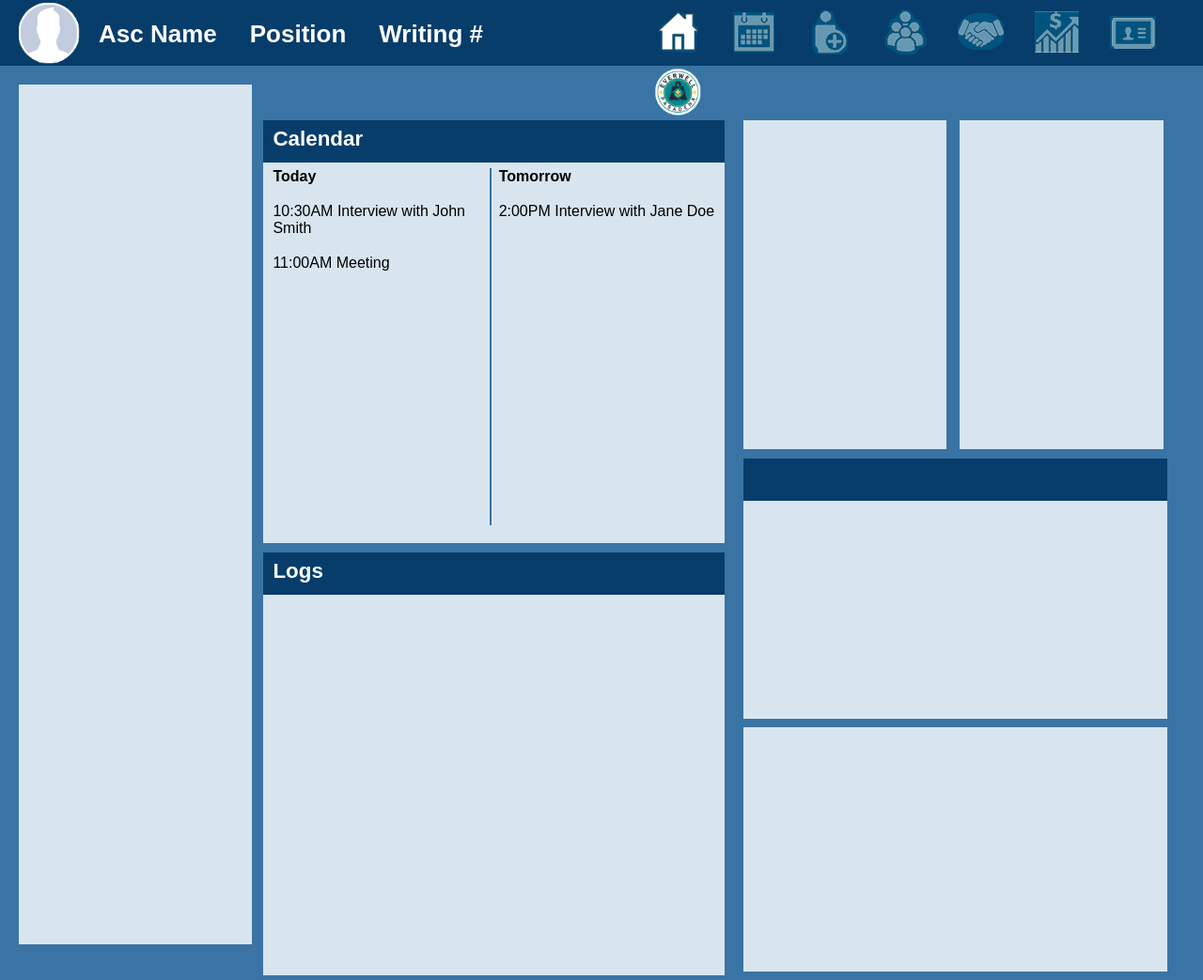
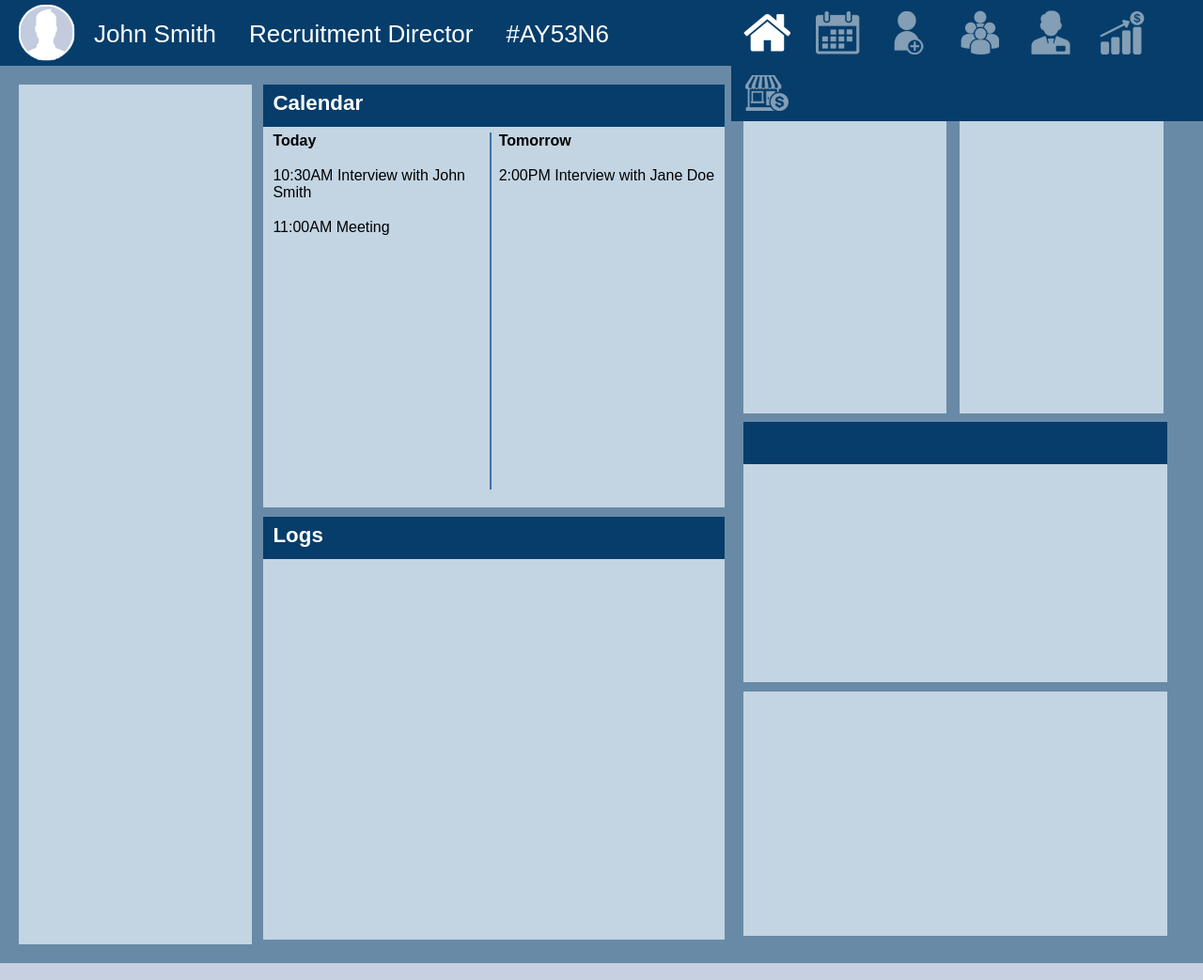
Before and after one commit to carmen-ng/ProjectX, a PHP site: page /home.html in a window 1280 px wide. Shown: the whole page at 94% size. Run offline with PHP 8.4, Linux system fonts and the light colour scheme; some libraries are stand-ins or nearby versions.

Commit message:
changed menu icons & css

```diff
--- a/home.css
+++ b/home.css
@@ -5,18 +5,23 @@ body, html{
 	background-color: #3a74a4;
 }
 
+.nav{
+	width: 100%;
+	top: 0;
+	position: fixed;
+	color: #fff;
+	background-color: #063d6b;
+	height: 70px;
+}
+
 *{
 	font-family: 'Century Gothic', sans-serif;
 }
-.nav {
-	background-color: #063d6b;
-	height: 70px;
-	width: 100%;}
 .ham {margin: 22px 25px 17px 25px;}
 .face {
-	margin-top: 3px;
+	margin-top: 5px;
 	padding-left: 20px;
-	width: 65px;}
+	width: 60px;}
 .asc {margin: 42px 15px 39px 19px;}
 .everwell-logo {
 	width: 60%;
@@ -25,34 +30,53 @@ body, html{
 	padding-top: 5%;}
 .nav-left h1 {
 	font-size: 26px;
+	font-weight: 500;
 	padding-left: 20px;
 	margin: 22px 15px 18px 0px;}
 li {
+	list-style-type: none;
 	float: left;
-	list-style-type: none;}
+}
 a {
 	text-decoration: none;
 	color: #fff;}
+
 .nav-logo {
 	width: 50px;
-	padding-top: 18%;
-	padding-right: 19%;}
+	padding: 0;
+	margin: 10px 0 0 0;
+
+}
 .nav-left {
-	width: 48%;
+	height: 70px;
+	margin-left: 0px;
+	float: left;
+	background-color: #063d6b;
 }
 .nav-right {
-	margin-right: 0px;
+	right: -10px;
 	text-align: right;
-	float: right;
-	width: 48%;
+	position: fixed;
+	width: 40%;
+	background-color: #063d6b;
 }
-.nav-right li {
-	padding-left: 5%;
+.nav-right li{
+	margin: 0 2.5% 0 2.5%;
+}
+
+.nav-right .nav-logo{
+	-webkit-mask-image:-webkit-linear-gradient(top, rgba(58,116,164, 0.5), rgba(58,116,164, 0.5));
+}
+
+.nav-right li a img:hover, .nav-right .active img, .nav-right .logo-last {
+	-webkit-mask-image: none;
+
 }
 .body {
-	background-color: #3a74a4;
+	background-color: #698aa6;
 	height: 915px;
-	padding: 20px;}
+	padding: 20px;
+	margin-top: 70px;}
 
 .content{
 	margin: -38px 10px 10px 10px;
@@ -69,18 +93,17 @@ a {
 }
 
 .left{
-	background-color: #d8e5ef;
+	background-color: #c3d5e3;
 	height: 100%;
 	float: left;
 	width: 20%;}
 .middle {
 	float: left;
-	position: relative;
 	width: 40%;
 	margin-left: 1%;
 	height: 100%;}
 .calendar {
-	background-color: #d8e5ef;
+	background-color: #c3d5e3;
 	color: #000;
 	float: left;
 	height: 405px;
@@ -99,31 +122,30 @@ a {
 	float:right;
 }
 .logs {
-	background-color: #d8e5ef;
+	background-color: #c3d5e3;
 	height: 405px;
 	width: 99%;
 	float: left;
 	border-top: 45px solid #063d6b;}
 .right {
 	float: left;
-	position: relative;
 	width: 38%;}
 .right-left{
 	float: left;
 	width: 46%;
-	background-color: #d8e5ef;
+	background-color: #c3d5e3;
 	height: 350px;
 	margin-left: 3%;}
 .right-right {
 	float: left;
 	width: 46%;
-	background-color: #d8e5ef;
+	background-color: #c3d5e3;
 	height: 350px;
 	margin-left: 3%;}
 .right-top{
 	float: left;
 	width: 95.8%;
-	background-color: #d8e5ef;
+	background-color: #c3d5e3;
 	margin-top: 2%;
 	margin-left: 3%;;
 	height: 232px;
@@ -131,7 +153,7 @@ a {
 .right-bottom{
 	float: left;
 	width: 95.8%;
-	background-color: #d8e5ef;
+	background-color: #c3d5e3;
 	margin-top: 2%;
 	margin-left: 3%;
 	height: 260px;}
--- a/home.html
+++ b/home.html
@@ -13,9 +13,9 @@
 			<div class="nav">
 				<div class="nav-left">
 					<li><a href="#"><img class="face" src="images/face.png" alt=""></a></li>
-					<li><a href="#"><h1>Asc Name</h1></a></li>
-					<li><a href="#"><h1>Position</h1></a></li>
-					<li><a href="#"><h1>Writing #</h1></a></li>
+					<li><h1>John Smith</h1></li>
+					<li><h1>Recruitment Director</h1></li>
+					<li><h1>#AY53N6</h1></li>
 					<!-- codrop nav -->
 
 					<nav class="cbp-spmenu cbp-spmenu-vertical cbp-spmenu-left" id="cbp-spmenu-s1">
@@ -29,14 +29,13 @@
 					<!-- end .nav-left -->
 				</div>
 				<div class="nav-right">
-					<li><a href="home.html"><img class="nav-logo" src="images/home-home.png" alt=""></a></li>
-					<li><a href="#"><img class="nav-logo" src="images/home-cal.png" alt=""></a></li>
-					<li><a href="recruit/dashRec.html"><img class="nav-logo" src="images/home-rec.png" alt=""></a></li>
-					<li><a href="#"><img class="nav-logo" src="images/home-hr.png" alt=""></a></li>
-					<li><a href="#"><img class="nav-logo" src="images/home-lead.png" alt=""></a></li>
-					<li><a href="#"><img class="nav-logo" src="images/home-sales.png" alt=""></a></li>
-					<li><a href="#"><img class="nav-logo" src="images/home-acc.png" alt=""></a></li>
-					<li><a href="#"><img class="nav-logo logo-last" src="images/logo.png" alt=""></a></li>
+					<li><a href="home.html" class="active"><img class="nav-logo" src="images/icon-home.png" alt=""></a></li>
+					<li><a href="#"><img class="nav-logo" src="images/icon-cal.png" alt=""></a></li>
+					<li><a href="recruit/dashRec.html"><img class="nav-logo" src="images/icon-rec.png" alt=""></a></li>
+					<li><a href="#"><img class="nav-logo" src="images/icon-hr.png" alt=""></a></li>
+					<li><a href="#"><img class="nav-logo" src="images/icon-leads.png" alt=""></a></li>
+					<li><a href="#"><img class="nav-logo" src="images/icon-sales.png" alt=""></a></li>
+					<li><a href="#"><img class="nav-logo" src="images/icon-accounts-temp.png" alt=""></a></li>
 					<!-- end .nav-right -->
 				</div>
 				<!-- end .nav -->
--- a/login.css
+++ b/login.css
@@ -14,7 +14,7 @@ body, html{
 	margin-left: 30%;
 	margin-right: 30%;
 	height: 325px;
-	background-color: #3a74a4;
+	background-color: #698aa6;
 	text-align: center;
 }
 
@@ -41,7 +41,7 @@ body, html{
 	color: #000;
     width: 70%;
     height: 25px;
-    background-color: #d8e5ef;
+    background-color: #c3d5e3;
 	border: 0
 }
 
```
Also changed, not shown: recruit/ReviewLeads.html (+13 -13 lines), recruit/SearchLeads.html (+8 -8 lines), recruit/createRec.html (+8 -8 lines), recruit/dashRec.html (+8 -8 lines), recruit/re.css (+41 -17 lines), images/home-acc.png (deleted), images/home-cal.png (deleted), images/home-home.png (deleted), images/home-hr.png (deleted), images/home-lead.png (deleted), images/home-rec.png (deleted), images/home-sales.png (deleted), images/icon-cal.png, images/icon-leads.png, 2 more files.
